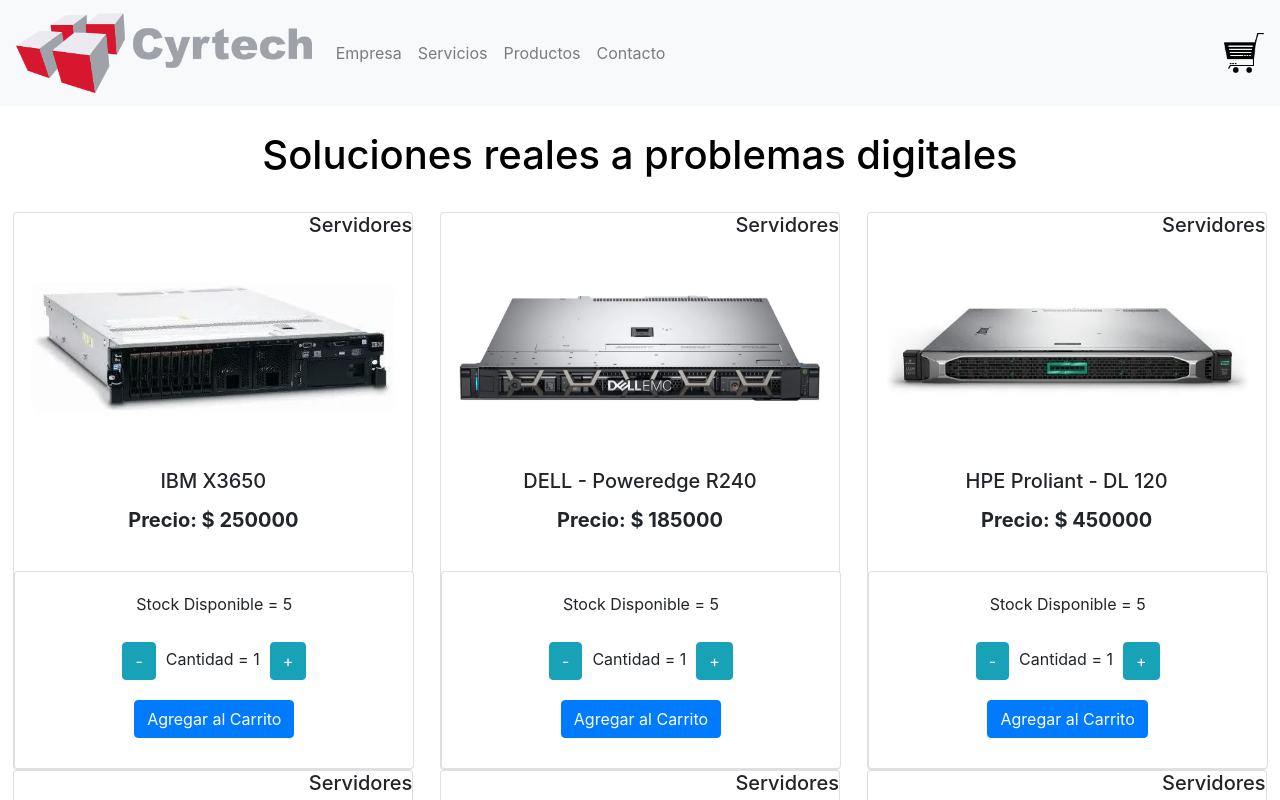
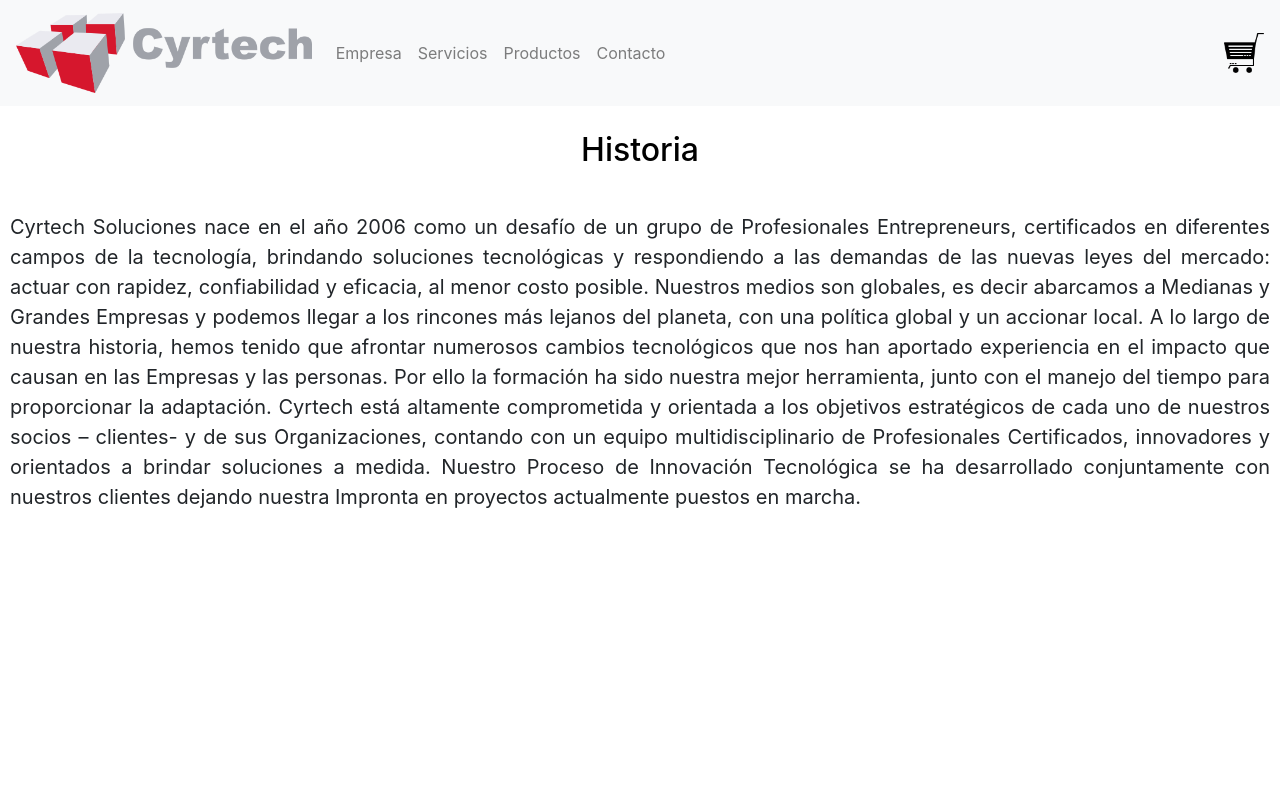
Before and after one commit to Juanca-Developer/tiendaCyrtech, a React (Create React App) app: page /empresa in a window 1280 px wide. Shown: the top 800 px of the page. Built offline with nearby package versions, Linux system fonts and the light colour scheme.

Commit message:
actualizacion para entrega parcial

```diff
--- a/src/App.js
+++ b/src/App.js
@@ -1,34 +1,47 @@
 import React from 'react';
-import {BrowserRouter,Switch,Route} from 'react-router-dom'
+import {BrowserRouter as Router ,Switch,Route} from 'react-router-dom'
 import './App.css';
 import NavBar from './components/Navbar'
 import ItemListContainer from './components/ItemListContainer';
 import 'bootstrap/dist/css/bootstrap.min.css';
 import ItemDetailContainer from './components/ItemDetailContainer';
-
-
-
-
-
+import HomePage from './container/Pages/homepage/Homepage'
+import PageEmpresa from './container/Pages/empresapage/PageEmpresa'
+import PageServicios from './container/Pages/serviciospage/PageServicios'
 
 
 function App() {
   return (
-    <BrowserRouter>
     <div className="App">
+    <Router>
+
+    <NavBar/>
+
       <Switch>
-        <Route>
+          <Route exact path="/home">
+            <HomePage/>
+          </Route>
+          <Route path="/empresa">
+            <PageEmpresa/>
+          </Route>
+          <Route path="/servicios">
+            <PageServicios/>
+          </Route>
+          <Route path="/productos">
 
-        </Route>
+          <ItemListContainer greeting = "Soluciones reales a problemas digitales"/>
+
+
+
+          </Route>
+          <Route path="/productos/:itemsId">
+          <ItemDetailContainer itemId ={5}/>
+          </Route>
+
       </Switch>
-      <header >
-         <NavBar/>
-      </header>
-      <ItemListContainer greeting = "Soluciones reales a problemas digitales"/>
-      <ItemDetailContainer itemId ={5}/>
 
-      </div>
-    </BrowserRouter>
+    </Router>
+    </div>
   );
 }
 
--- a/src/components/Item.js
+++ b/src/components/Item.js
@@ -1,5 +1,6 @@
 import React from 'react'
 import ItemCount from '../components/ItemCount';
+import { getItemsById } from '../services/itemsService';
 
 
 export default function Item({data}) {
--- a/src/components/Navbar.js
+++ b/src/components/Navbar.js
@@ -10,16 +10,16 @@
     <div>
 
       <Navbar bg="light" expand="lg">
-           <Navbar.Brand href="#home">
+           <Navbar.Brand href="home">
           <img className="App-logo" src={Logo} alt="logo" />
           </Navbar.Brand>
           <Navbar.Toggle aria-controls="basic-navbar-nav" />
           <Navbar.Collapse id="basic-navbar-nav">
              <Nav className="mr-auto">
-               <Nav.Link href="#empresa">Empresa</Nav.Link>
-               <Nav.Link href="#servicios">Servicios</Nav.Link>
-               <Nav.Link href="#productos">Productos</Nav.Link>
-               <Nav.Link href="#contacto">Contacto</Nav.Link>
+               <Nav.Link href="empresa">Empresa</Nav.Link>
+               <Nav.Link href="servicios">Servicios</Nav.Link>
+               <Nav.Link href="productos">Productos</Nav.Link>
+               <Nav.Link href="contacto">Contacto</Nav.Link>
              </Nav>
 
           </Navbar.Collapse>
--- /dev/null
+++ b/src/container/Pages/empresapage/PageEmpresa.css
@@ -0,0 +1,10 @@
+h1{
+ text-align: center;
+ font-size: 32px;
+}
+p {
+    text-align: justify;
+    font-size: 20px;
+    padding: 10px;
+
+}
--- /dev/null
+++ b/src/container/Pages/empresapage/PageEmpresa.js
@@ -0,0 +1,20 @@
+import React from 'react'
+import './PageEmpresa.css'
+
+export default function PageEmpresa() {
+    return (
+        <div>
+
+            <h1>Historia</h1>
+            <p>Cyrtech Soluciones nace en el año 2006 como un desafío de un grupo de Profesionales Entrepreneurs, certificados en diferentes campos de la tecnología, brindando soluciones tecnológicas y respondiendo a las demandas de las nuevas leyes del mercado: actuar con rapidez, confiabilidad y eficacia, al menor costo posible.
+
+Nuestros medios son globales, es decir abarcamos a Medianas y Grandes Empresas y podemos llegar a los rincones más lejanos del planeta, con una política global y un accionar local.
+
+A lo largo de nuestra historia, hemos tenido que afrontar numerosos cambios tecnológicos que nos han aportado experiencia en el impacto que causan en las Empresas y las personas.  Por ello la formación ha sido nuestra mejor herramienta, junto con el manejo del tiempo para proporcionar la adaptación.
+
+Cyrtech está altamente comprometida y orientada a los objetivos estratégicos de cada uno de nuestros socios – clientes- y de sus Organizaciones, contando con un equipo multidisciplinario de Profesionales Certificados, innovadores y  orientados a brindar soluciones a medida.
+
+Nuestro Proceso de Innovación Tecnológica se ha desarrollado conjuntamente con nuestros clientes dejando nuestra Impronta en proyectos actualmente puestos en marcha.</p>
+        </div>
+    )
+}
--- /dev/null
+++ b/src/container/Pages/homepage/Homepage.js
@@ -0,0 +1,10 @@
+import React from 'react'
+import { NavLink } from 'react-router-dom'
+
+export default function HomePage() {
+    return (
+        <div>
+            <h1>CYRTECH</h1>
+        </div>
+    )
+}
--- /dev/null
+++ b/src/container/Pages/serviciospage/PageServicios.js
@@ -0,0 +1,17 @@
+import React from 'react'
+
+
+export default function PageServicios() {
+    return (
+        <div>
+
+            <h1>Desarrollando Soluciones para los Sistemas del Mañana</h1>
+            <p>Proveemos mantenimiento de Activos IT de distinta naturaleza, como Servidores, Almacenamiento, Switches de SAN y LAN, Networking, Alimentación, de las siguientes Marcas HP, Sun/Oracle, IBM, Dell, Cisco, NetApp, EMC, Hitachi, Huawei</p>
+
+            <p>40 a 60 % de reducción de costos en nuestros servicios de mantenimiento de servidores </p>
+            <p>Soporte de Servidores de ¨End of Life¨ o ¨Fuera de Soporte¨ por los fabricantes</p>
+            <p>SLA’s flexibles, con posibilidad de dar altas y bajas de equipos durante el contrato</p>
+            <p>Gran stock de partes en inventario, y posibilidad de importar las partes según contrato.</p>
+        </div>
+    )
+}
--- /dev/null
+++ b/src/services/itemsService.js
@@ -0,0 +1,14 @@
+function getItemsById(idItems) {
+    return new Promise((resolve, reject) => {
+      fetch(`items.json${idItems}`)
+      console.log(idItems)
+        .then(res => res.json())
+        .then(data => resolve(data))
+        .catch(err => reject(err))
+    })
+  }
+  module.exports = {
+
+    getItemsById,
+
+  }
```
Also changed, not shown: 1 other file (tests, documents, lock files or other folders).
